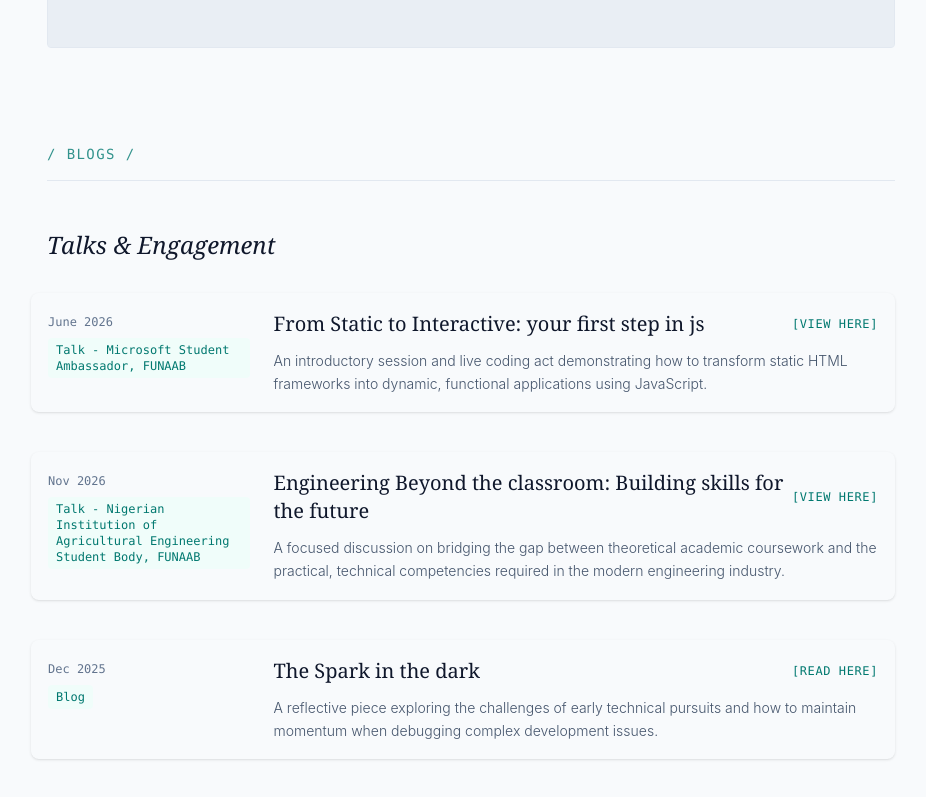
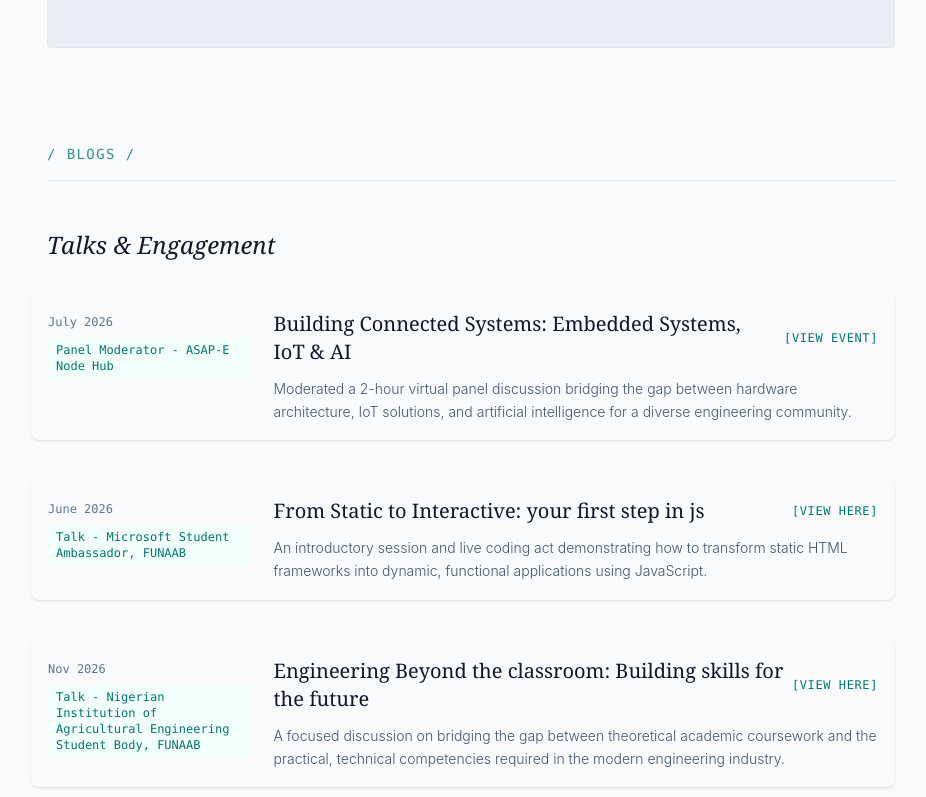
Before and after one commit to timilehinolajolo/timilehinolajolo.github.io, a React (Vite) app: page / in a window 1280 px wide. Shown: the part 2370-3167 px from the top of the page, without its empty margins (169-1095 px from the left). Built offline with nearby package versions, Linux system fonts and the light colour scheme; a web font is replaced by a local one.

Commit message:
Feat: Add blog post for 'Building Connected Systems' event
Added a new blog post entry about a panel discussion on embedded systems, IoT, and AI.

```diff
--- a/src/App.jsx
+++ b/src/App.jsx
@@ -82,6 +82,14 @@ const MyPortfolio = () => {
 
   // Blog Posts Data
   const blogPosts = [
+    {
+      title: "Building Connected Systems: Embedded Systems, IoT & AI",
+      tag: "Panel Moderator - ASAP-E Node Hub",
+      date: "July 2026",
+      linkText: "view event",
+      url: "https://calendar.google.com/calendar/u/0/share?slt=1AczbfHNm6RKZj2twNf7f7WwgAEUA2uW8Km1mvDdsW3FMJXSr5Zgb3LeunhI4fDq9q3nvJX6dTrM93w",
+      desc: "Moderated a 2-hour virtual panel discussion bridging the gap between hardware architecture, IoT solutions, and artificial intelligence for a diverse engineering community."
+    },
     {
       title: "From Static to Interactive: your first step in js",
       tag: "Talk - Microsoft Student Ambassador, FUNAAB",
```
